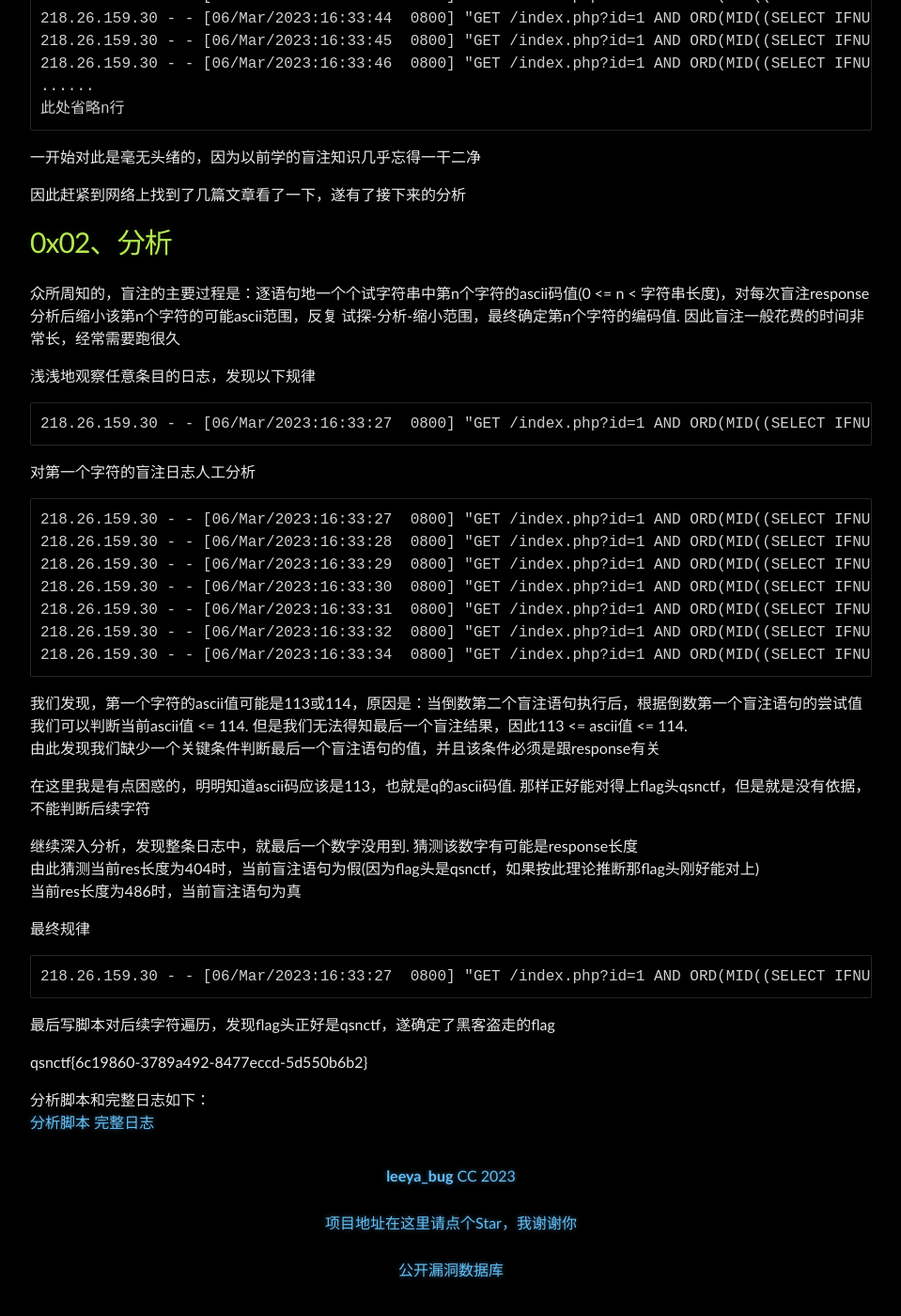
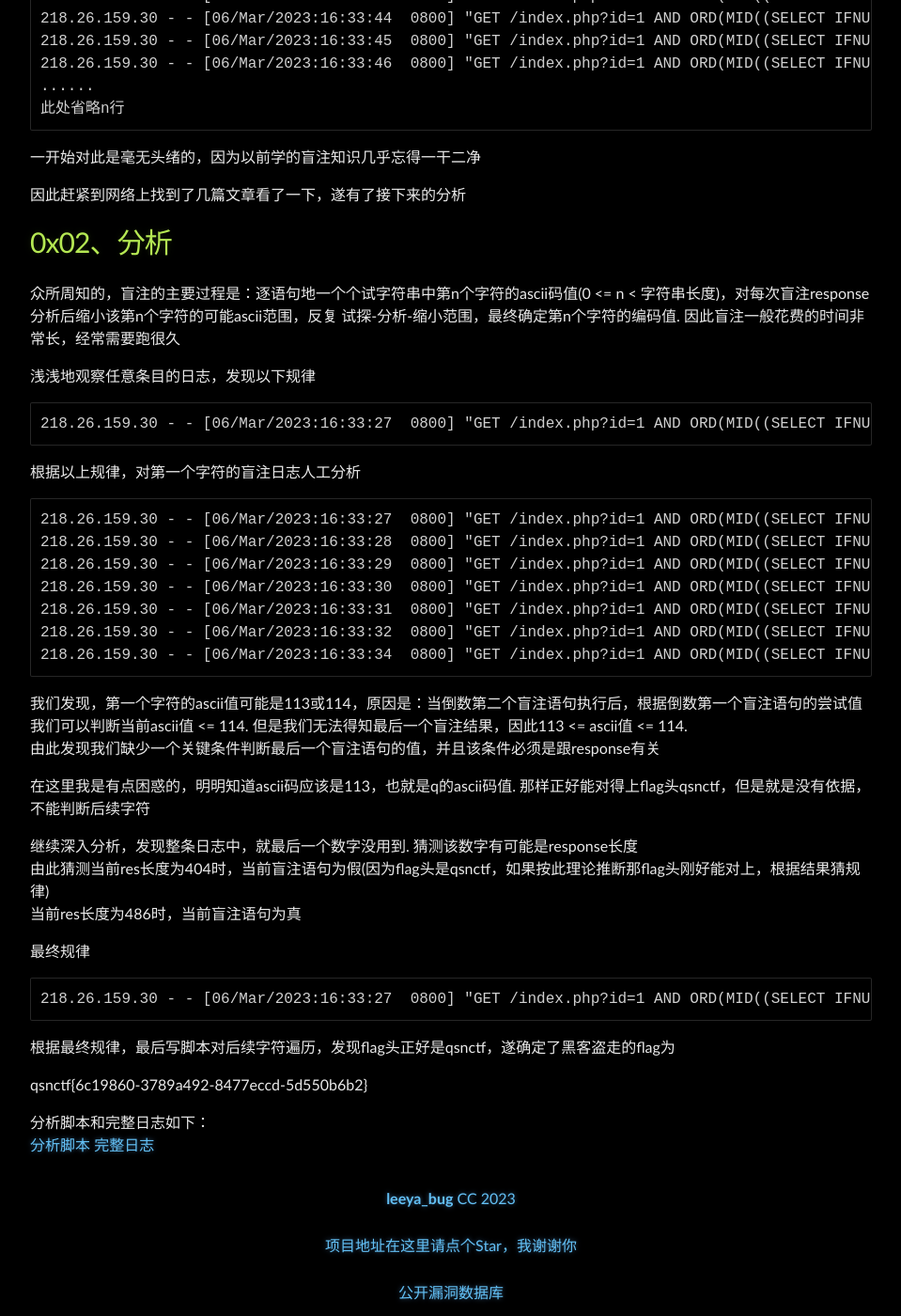
Before and after one commit to Leeyangee/leeyangee.github.io, a Jekyll site: the page built from _posts/2023-09-01-CTF合集 对于日志取证盲注分析的个人经验.md, in a window 1280 px wide and 1400 px high, scrolled down 994 px. Shown: the whole window at 94% size, without its empty margins (160-1119 px from the left). Built offline with Jekyll 4.4.1, drawn with Linux system fonts in a browser that asks for light colours; before the commit the page ends 2370 px from its top, so only the background shows below that.

Commit message:
Update 2023-09-01-CTF合集 对于日志取证盲注分析的个人经验.md

````diff
--- a/_posts/2023-09-01-CTF合集 对于日志取证盲注分析的个人经验.md
+++ b/_posts/2023-09-01-CTF合集 对于日志取证盲注分析的个人经验.md
@@ -58,7 +58,7 @@ published: true
 218.26.159.30 - - [06/Mar/2023:16:33:27  0800] "GET /index.php?id=1 AND ORD(MID((SELECT IFNULL(CAST(f1ag AS CHAR),0x20) FROM qsnctf.flag ORDER BY f1ag LIMIT 0,1),[flag第几位字符],1))>[该位字符的尝试值] HTTP/1.1" 200 486
 ```
 
-对第一个字符的盲注日志人工分析
+根据以上规律，对第一个字符的盲注日志人工分析
 ```
 218.26.159.30 - - [06/Mar/2023:16:33:27  0800] "GET /index.php?id=1 AND ORD(MID((SELECT IFNULL(CAST(f1ag AS CHAR),0x20) FROM qsnctf.flag ORDER BY f1ag LIMIT 0,1),1,1))>64 HTTP/1.1" 200 486
 218.26.159.30 - - [06/Mar/2023:16:33:28  0800] "GET /index.php?id=1 AND ORD(MID((SELECT IFNULL(CAST(f1ag AS CHAR),0x20) FROM qsnctf.flag ORDER BY f1ag LIMIT 0,1),1,1))>96 HTTP/1.1" 200 486
@@ -74,7 +74,7 @@ published: true
 在这里我是有点困惑的，明明知道ascii码应该是113，也就是q的ascii码值. 那样正好能对得上flag头qsnctf，但是就是没有依据，不能判断后续字符
 
 继续深入分析，发现整条日志中，就最后一个数字没用到. 猜测该数字有可能是response长度
-由此猜测当前res长度为404时，当前盲注语句为假(因为flag头是qsnctf，如果按此理论推断那flag头刚好能对上)
+由此猜测当前res长度为404时，当前盲注语句为假(因为flag头是qsnctf，如果按此理论推断那flag头刚好能对上，根据结果猜规律)
 当前res长度为486时，当前盲注语句为真
 
 最终规律
@@ -82,7 +82,7 @@ published: true
 218.26.159.30 - - [06/Mar/2023:16:33:27  0800] "GET /index.php?id=1 AND ORD(MID((SELECT IFNULL(CAST(f1ag AS CHAR),0x20) FROM qsnctf.flag ORDER BY f1ag LIMIT 0,1),[flag第几位字符],1))>[该位字符的尝试值] HTTP/1.1" 200 [该条盲注语句真值，404为假，484为真]
 ```
 
-最后写脚本对后续字符遍历，发现flag头正好是qsnctf，遂确定了黑客盗走的flag
+根据最终规律，最后写脚本对后续字符遍历，发现flag头正好是qsnctf，遂确定了黑客盗走的flag为
 
 qsnctf{6c19860-3789a492-8477eccd-5d550b6b2}
 
````
